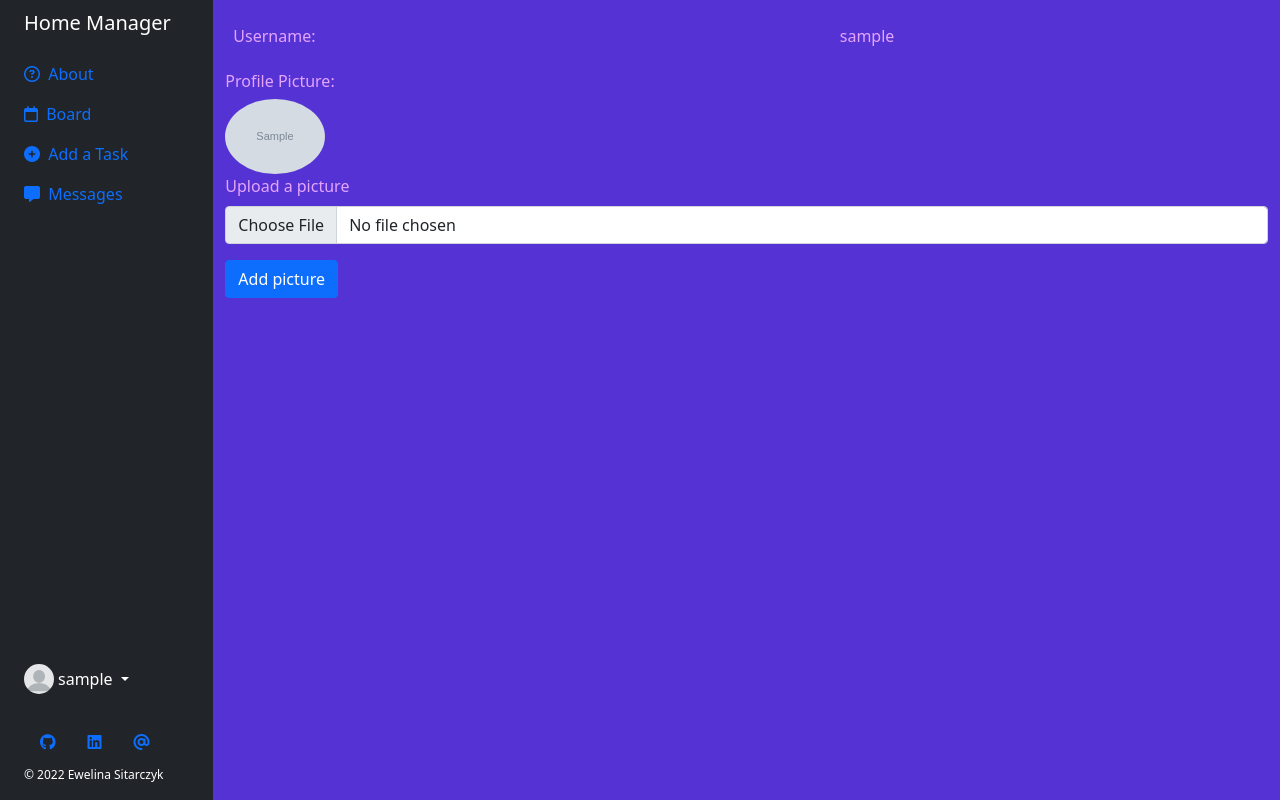
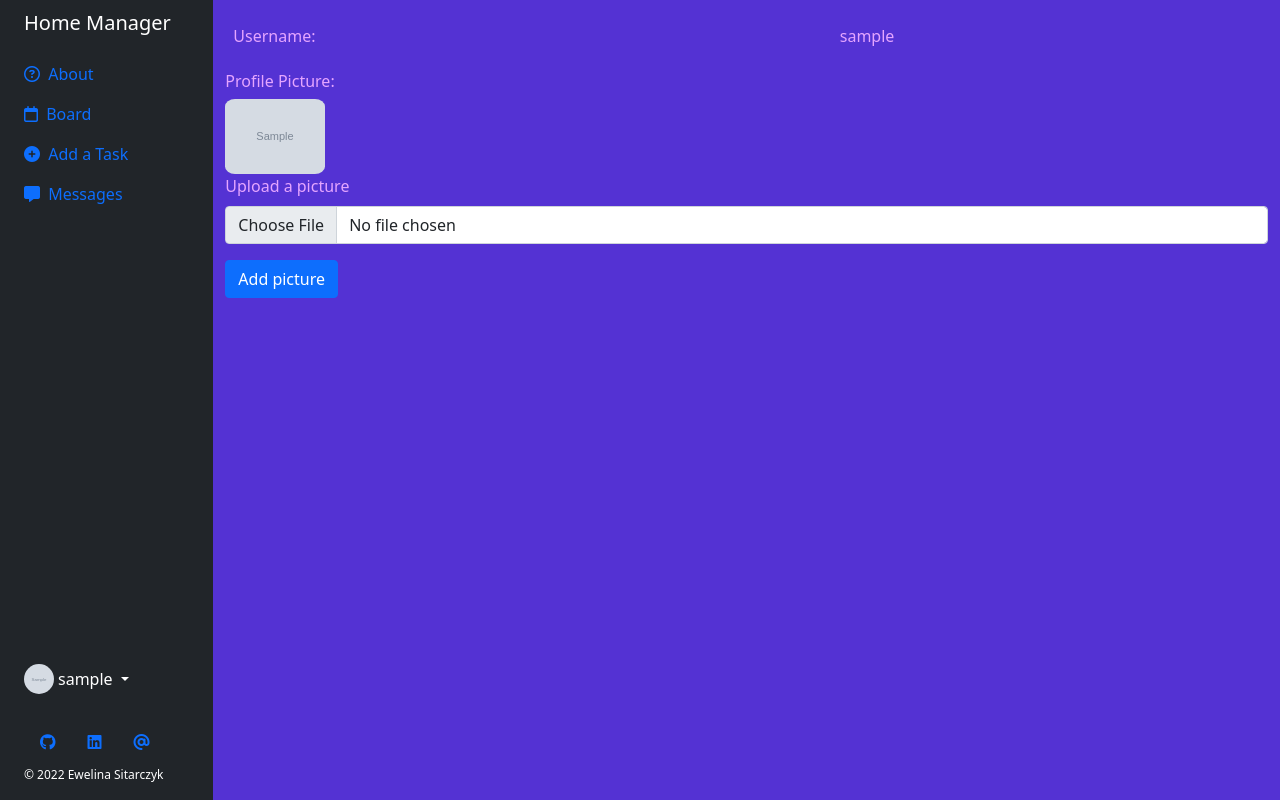
Before and after one commit to Kalarebka/home-manager, a Django app: the page made by templates/board/base.html in a window 1280 px wide. Run offline with Django 4.2, Linux system fonts and the light colour scheme; the first user in the database is signed in; tables that the repository leaves empty hold one stand-in row (Sample ...); some libraries are stand-ins or nearby versions.

Commit message:
Add small profile pictures in sidebar and task cards.

```diff
--- a/static/css/styles.css
+++ b/static/css/styles.css
@@ -29,6 +29,12 @@ h3 {
 
 .profile-picture-big {
     width: 100px;
+    border-radius: 10%;
+}
+
+.profile-picture-small {
+    width: 30px;
+    height: 30px;
     border-radius: 100%;
 }
 
--- a/templates/board/base.html
+++ b/templates/board/base.html
@@ -98,8 +98,11 @@
             {% if user.is_authenticated %}
             <a href="#" class="d-flex align-items-center text-white text-decoration-none dropdown-toggle"
               id="dropdownUser1" data-bs-toggle="dropdown" aria-expanded="false">
-              <img src="{% static 'images/default-profile-picture.png' %}" alt="profile picture" width="30" height="30"
-                class="rounded-circle">
+              {% if user.userprofile.picture %}
+              <img src="{% get_media_prefix %}/{{ user.userprofile.picture }}" class="profile-picture-small">
+              {% else %}
+              <img src="{% static 'images/default-profile-picture.png' %}" alt="profile picture" class="profile-picture-small">
+              {% endif %}
               <span class="d-none d-sm-inline mx-1">{{ user.username }}</span>
             </a>
 
```
Also changed, not shown: templates/board/show_board.html (+5 -5 lines).
